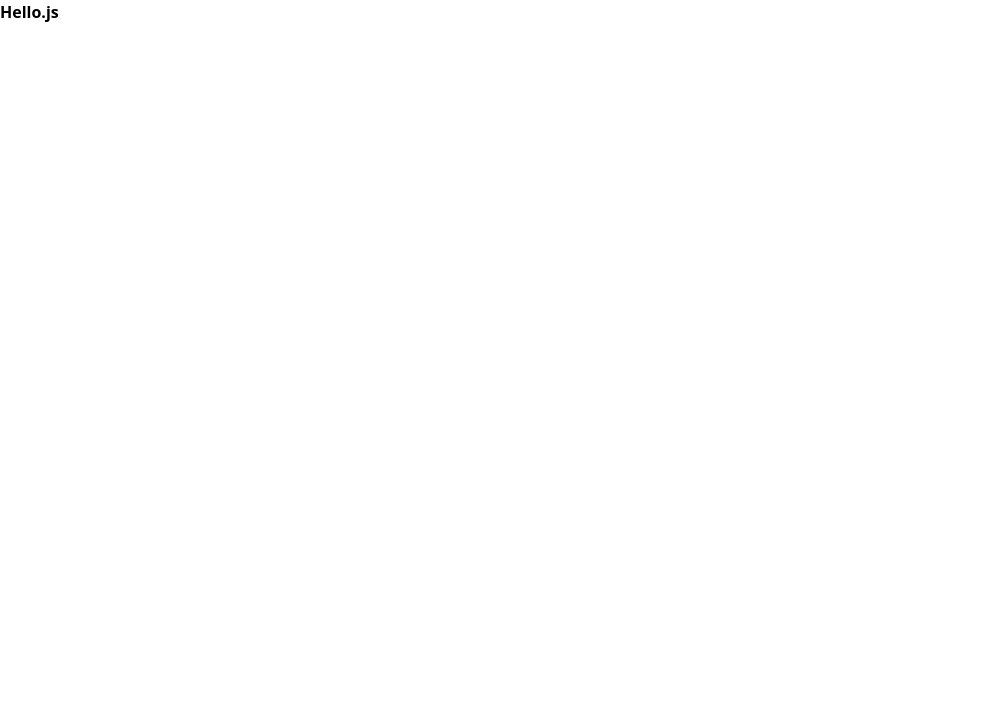
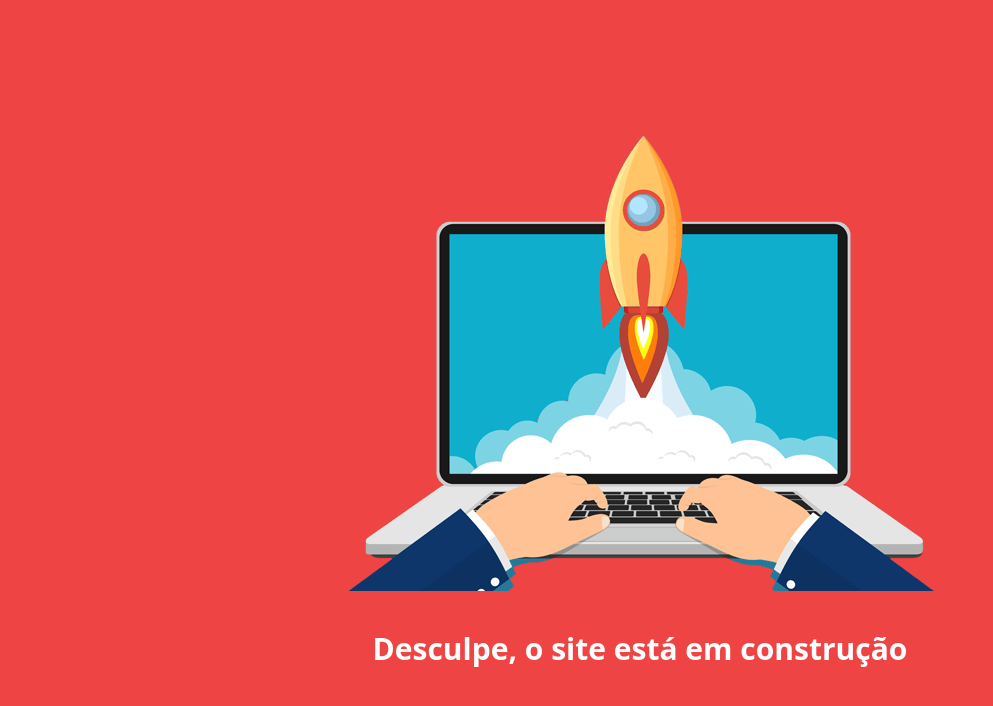
Before and after one commit to dansenpir/programeiros, a Next.js app: page / in a window 1280 px wide. Shown: the top 706 px of the page, without its empty margins (0-993 px from the left). Built offline with nearby package versions, Linux system fonts and the light colour scheme.

Commit message:
feature: adicionar pagina de em construção.

```diff
--- a/src/pages/index.tsx
+++ b/src/pages/index.tsx
@@ -1,5 +1,13 @@
 export default function Home() {
   return (
-    <h1 className="font-black">Hello.js</h1>
+    <main className="flex flex-col items-center justify-center w-full h-screen min-w-full min-h-screen p-5 bg-red-500 gap-10">
+      <section className="flex items-center justify-center w-full sm:w-1/2">
+        <img src="images/construction.png" alt="logo de construção"/>
+      </section>
+
+      <section className="text-center">
+        <h1 className="text-2xl font-black text-white sm:text-3xl">Desculpe, o site está em construção</h1>
+      </section>
+    </main>
   )
 }
```
Also changed, not shown: public/images/construction.png (added).
